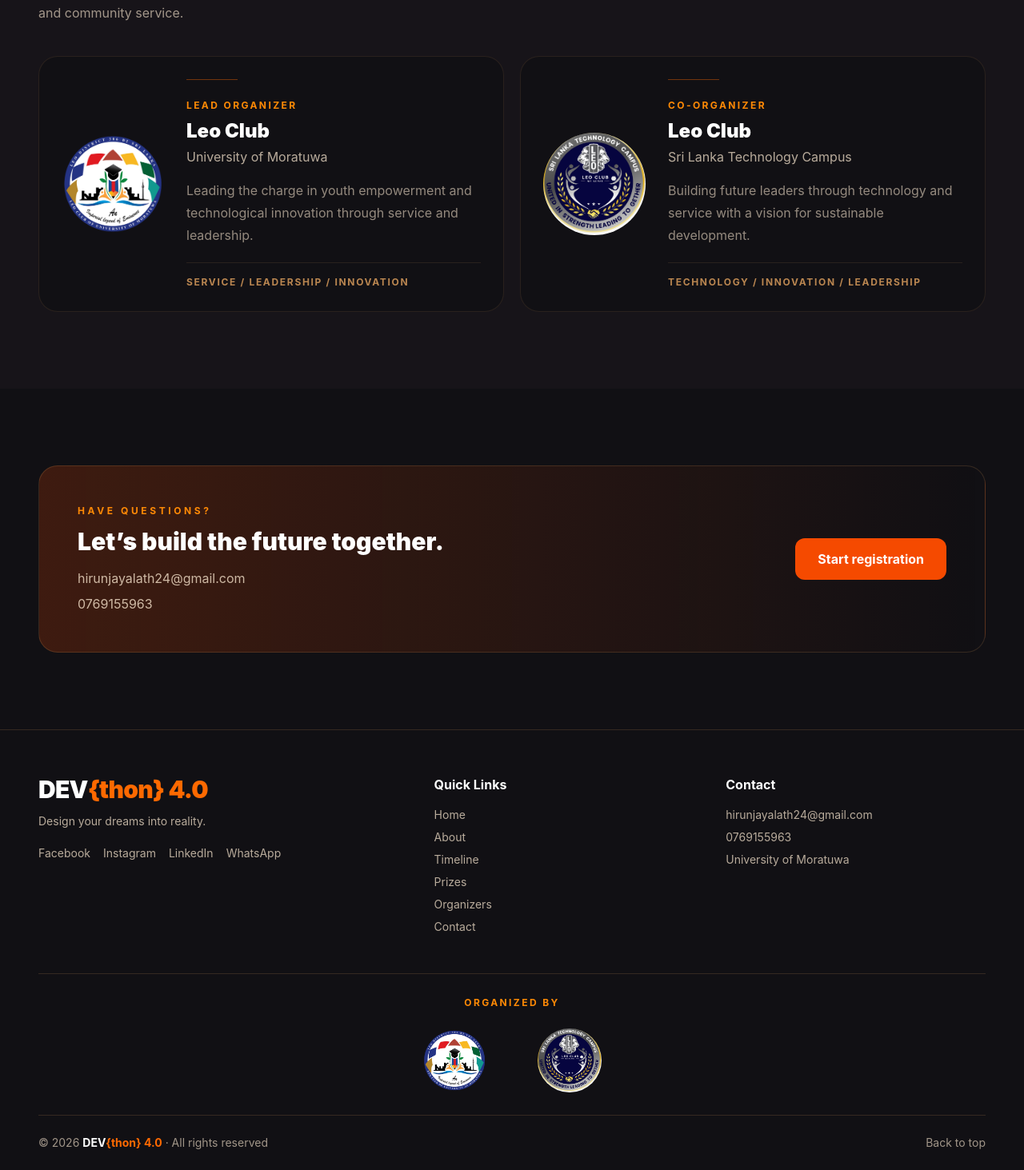
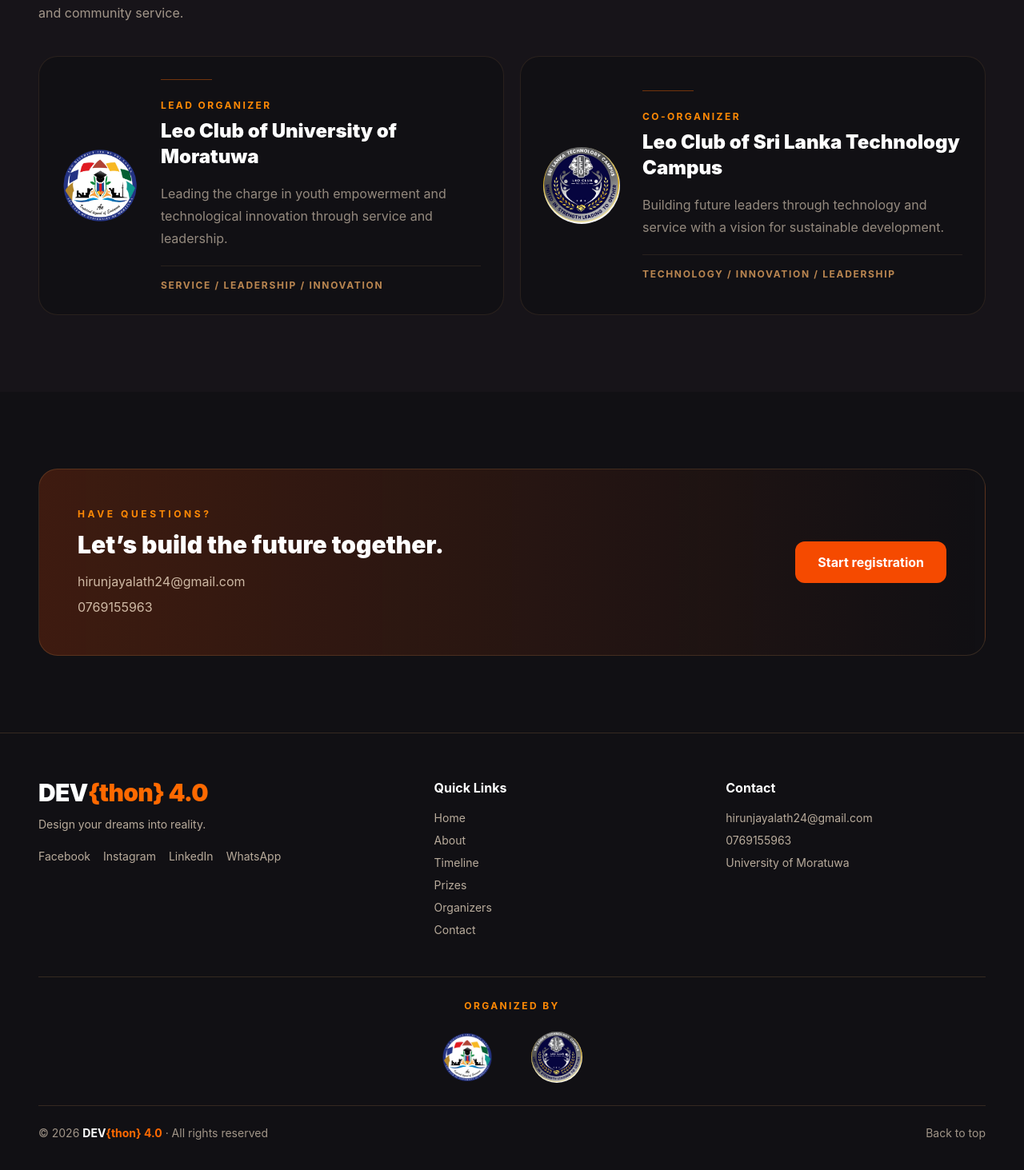
Before and after one commit to hirunjayalath/devthon-4.0-web, a React (Vite) app: page / in a window 1280 px wide. Shown: the part 4416-5879 px from the top of the page at 80% size. Built offline with nearby package versions, Linux system fonts and the light colour scheme.

Commit message:
Refine organizer logo sizes and names

```diff
--- a/src/StaticSections.tsx
+++ b/src/StaticSections.tsx
@@ -64,8 +64,7 @@ export function OrganizersSection() {
   const organizers = [
     {
       role: 'Lead organizer',
-      name: 'Leo Club',
-      institution: 'University of Moratuwa',
+      name: 'Leo Club of University of Moratuwa',
       description: 'Leading the charge in youth empowerment and technological innovation through service and leadership.',
       focus: 'Service / Leadership / Innovation',
       logo: leoUomLogo,
@@ -74,8 +73,7 @@ export function OrganizersSection() {
     },
     {
       role: 'Co-organizer',
-      name: 'Leo Club',
-      institution: 'Sri Lanka Technology Campus',
+      name: 'Leo Club of Sri Lanka Technology Campus',
       description: 'Building future leaders through technology and service with a vision for sustainable development.',
       focus: 'Technology / Innovation / Leadership',
       logo: leoSltcLogo,
@@ -90,8 +88,8 @@ export function OrganizersSection() {
         <SectionTitle eyebrow="Organizers" title="Built by people who care about the next generation." text="A collaboration of visionary organizations committed to fostering innovation, leadership and community service." />
         <div className="grid gap-5 md:grid-cols-2">
           {organizers.map((organizer) => (
-            <article key={organizer.institution} className="grid gap-7 rounded-3xl border border-orange-300/10 bg-[#111014] p-7 sm:grid-cols-[8rem_1fr] sm:items-center">
-              <div className="mx-auto h-32 w-32 overflow-hidden rounded-full">
+            <article key={organizer.name} className="grid gap-7 rounded-3xl border border-orange-300/10 bg-[#111014] p-7 sm:grid-cols-[6rem_1fr] sm:items-center">
+              <div className="mx-auto h-24 w-24 overflow-hidden rounded-full">
                 <img
                   className="h-full w-full object-cover"
                   style={{ transform: `scale(${organizer.logoScale})` }}
@@ -103,7 +101,6 @@ export function OrganizersSection() {
                 <div className="h-px w-16 bg-orange-500/40" />
                 <p className="mt-6 text-xs font-bold uppercase tracking-[0.2em] text-orange-400">{organizer.role}</p>
                 <h3 className="mt-2 text-2xl font-black">{organizer.name}</h3>
-                <p className="mt-1 text-orange-100/70">{organizer.institution}</p>
                 <p className="mt-4 leading-7 text-orange-100/55">{organizer.description}</p>
                 <p className="mt-5 border-t border-orange-300/10 pt-4 text-xs font-bold uppercase tracking-[0.14em] text-orange-300/70">{organizer.focus}</p>
               </div>
@@ -186,14 +183,14 @@ export function Footer() {
         </div>
         <div className="border-y border-orange-300/15 py-7 text-center">
           <h2 className="text-xs font-bold uppercase tracking-[0.2em] text-orange-400">Organized By</h2>
-          <ul aria-label="Organizing clubs" className="mt-6 flex items-center justify-center gap-10 sm:gap-16">
+          <ul aria-label="Organizing clubs" className="mt-6 flex items-center justify-center gap-8 sm:gap-12">
             <li>
-              <div className="h-20 w-20 overflow-hidden rounded-full">
+              <div className="h-16 w-16 overflow-hidden rounded-full">
                 <img className="h-full w-full scale-[1.06] object-cover" src={leoUomLogo} alt="Leo Club of University of Moratuwa logo" />
               </div>
             </li>
             <li>
-              <div className="h-20 w-20 overflow-hidden rounded-full">
+              <div className="h-16 w-16 overflow-hidden rounded-full">
                 <img className="h-full w-full scale-[1.18] object-cover" src={leoSltcLogo} alt="Leo Club of Sri Lanka Technology Campus logo" />
               </div>
             </li>
```
